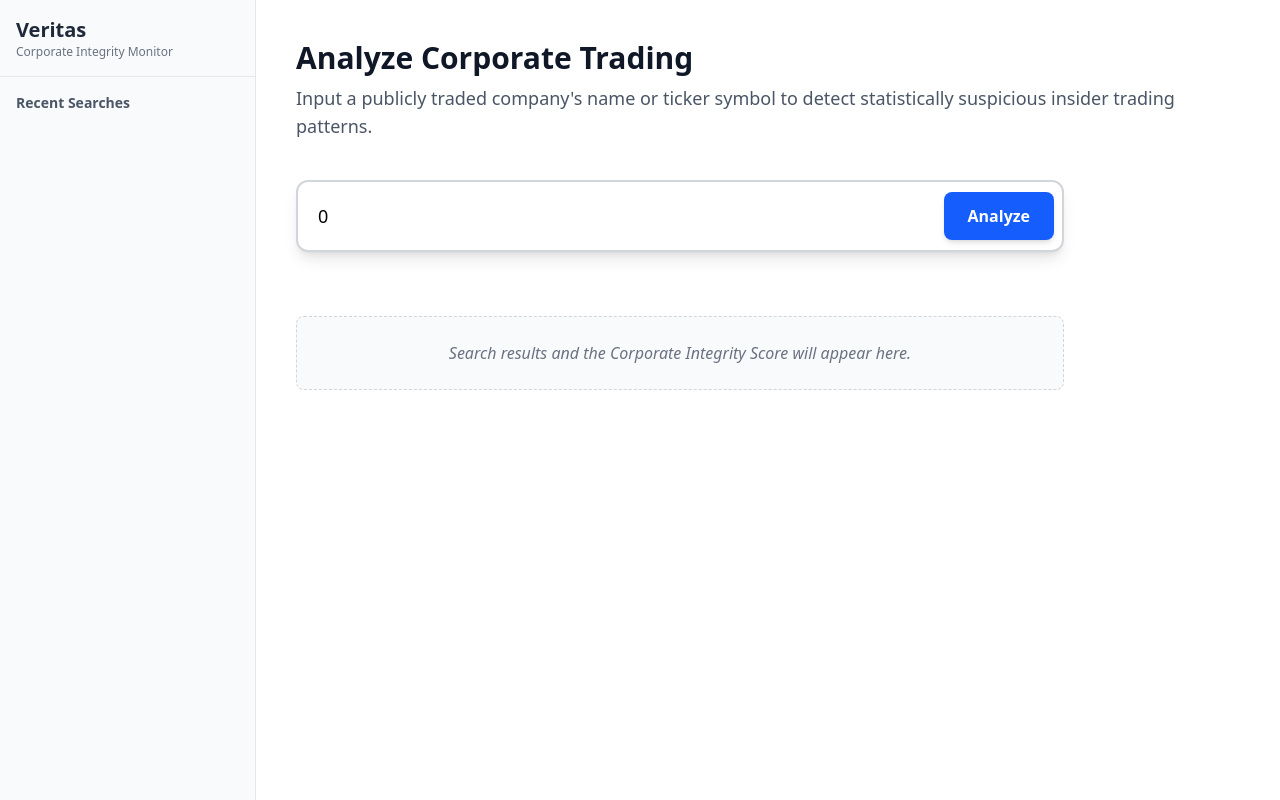
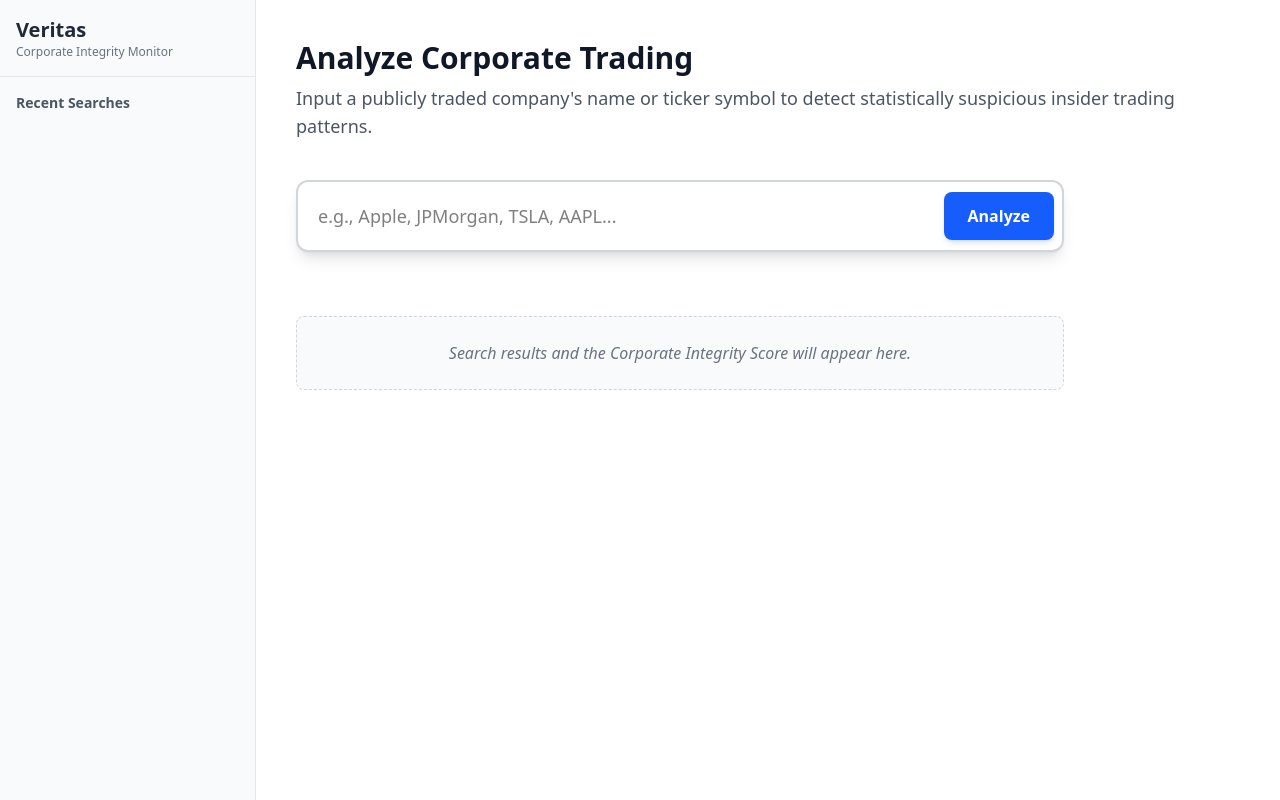
Before and after one commit to sethculberson/veritas, a React (Vite) app in the folder frontend/: page / in a window 1280 px wide. Built offline with nearby package versions, Linux system fonts and the light colour scheme.

Commit message:
Added state to frontend

```diff
--- a/frontend/src/App.tsx
+++ b/frontend/src/App.tsx
@@ -2,10 +2,16 @@ import Sidebar from './components/Sidebar.tsx';
 import MainContent from './components/MainContent.tsx';
 
 function App() {
+    const handleSearchSubmit = async (query : string) => {
+
+    // Trigger Flask API call
+    console.log(`--- Running analysis for: ${query} ---`);
+    // Placeholder for API call: fetch('/api/analyze?ticker=' + query)
+  };
   return (
     <div className="flex h-screen bg-gray-100">
       <Sidebar/>
-      <MainContent/>
+      <MainContent onSearch={handleSearchSubmit}/>
     </div>
   );
 }
--- a/frontend/src/components/MainContent.tsx
+++ b/frontend/src/components/MainContent.tsx
@@ -1,7 +1,22 @@
-function MainContent() {
-    function def(){
-        console.log("yay!!")
+import { useState } from 'react'
+
+interface MainContentProps {
+    onSearch: (query: string) => void,
+}
+
+const MainContent: React.FC<MainContentProps> = ({ onSearch }) => {
+  // Specify that 'query' is a string
+  const [query, setQuery] = useState<string>('');
+
+  const handleSubmit = (e: React.FormEvent) => {
+    e.preventDefault();
+    if (query.trim()) {
+      onSearch(query.trim());
+      setQuery(''); // Clear input after search
     }
+    console.log("Pushed!", query);
+  };
+
   return (
     <div className="flex-grow p-10 overflow-y-auto bg-white">
       <header className="mb-10">
@@ -12,14 +27,15 @@ function MainContent() {
           Input a publicly traded company's name or ticker symbol to detect statistically suspicious insider trading patterns.
         </p>
       </header>
-      <form onSubmit={def} className="max-w-3xl">
+
+      <form onSubmit={handleSubmit} className="max-w-3xl">
         <div className="flex items-center space-x-3 bg-white border-2 border-gray-300 rounded-xl p-2 shadow-lg focus-within:border-blue-500 transition duration-300">
           <input
             type="text"
             className="flex-grow p-3 text-lg border-none focus:ring-0 rounded-lg outline-none"
             placeholder="e.g., Apple, JPMorgan, TSLA, AAPL..."
-            value={0}
-            onChange={def}
+            value={query}
+            onChange={(e) => setQuery(e.target.value)}
             aria-label="Search company name or ticker"
             required
           />
@@ -33,6 +49,7 @@ function MainContent() {
         </div>
       </form>
 
+      {/* Placeholder for future visualization/results */}
       <div className="mt-16 p-6 bg-gray-50 border border-dashed border-gray-300 rounded-lg max-w-3xl">
         <p className="text-center text-gray-500 italic">
           Search results and the Corporate Integrity Score will appear here.
@@ -40,6 +57,6 @@ function MainContent() {
       </div>
     </div>
   );
-}
+};
 
 export default MainContent;
```
